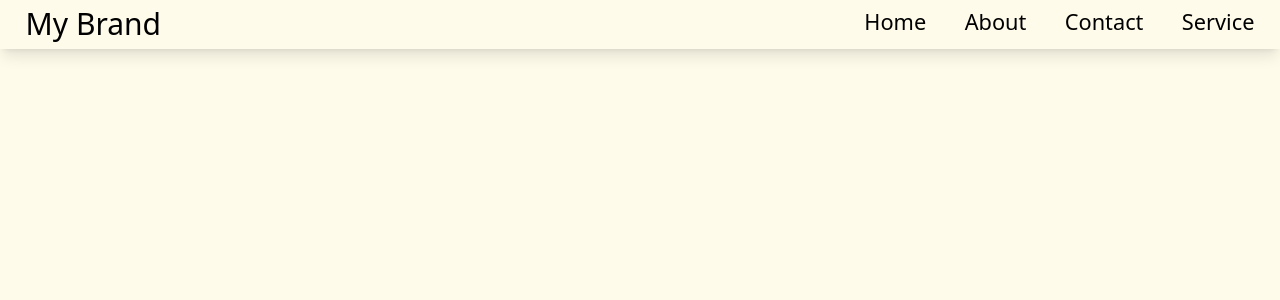
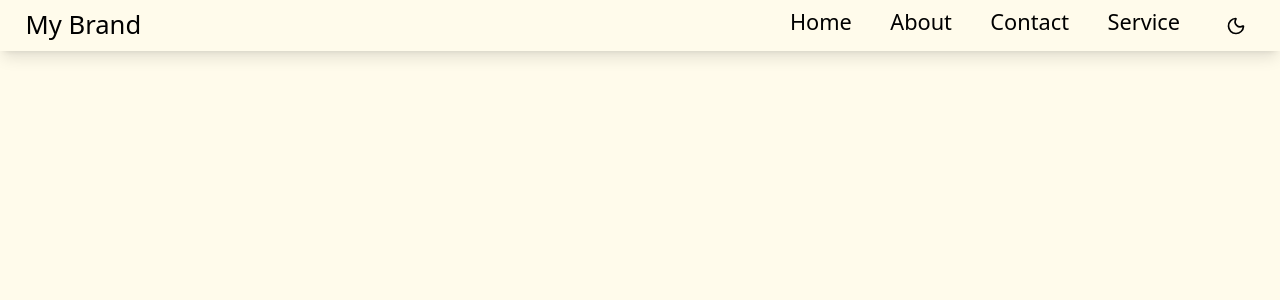
Before and after one commit to Rihan-saifi46/React-apps, a React (Vite) app in the folder hack/: page / in a window 1280 px wide. Shown: the top 300 px of the page. Built offline with nearby package versions, Linux system fonts and the light colour scheme.

Commit message:
7 Nov commit

```diff
--- a/hack/Components/Navbar+dark node/Pnav.jsx
+++ b/hack/Components/Navbar+dark node/Pnav.jsx
@@ -1,4 +1,5 @@
 import React, { useState } from 'react'
+import { Menu, X, Sun, Moon } from 'lucide-react';
 
 const Pnav = () => {
     const [isDark1, setIsDark1] = useState(false)
@@ -16,7 +17,7 @@ const Pnav = () => {
    <>
    <div className={isDark1 ? "bg-gray-950 min-h-screen":"bg-amber-50 min-h-screen"}>
      <nav className='flex justify-between px-[2vw] py-[.5vw] shadow-lg shadow-black-500/50'>
-      <div className={isDark1 ? "text-white text-3xl":"text-black text-3xl flex items-center"}>
+      <div className={isDark1 ? "text-white text-3xl":"text-black text-[2vw] flex items-center"}>
         My Brand
       </div>
       <div className={isDark1 ? "text-white text-[2vw] flex gap-[2vw]":"text-black text-[1.7vw] flex gap-[3vw] "}>
@@ -24,7 +25,13 @@ const Pnav = () => {
         <a href="#" className='no-underline'>About</a>
         <a href="#" className='no-underline'>Contact</a>
         <a href="#" className='no-underline'>Service</a>
+
+        <button onClick={dark} className={`p-2 rounded-lg ${isDark1 ? "bg-gray-700 text-yellow-400":"bg-amber-50 text-black"}  `}>
+            {isDark1 ? <Sun size={20}/>:<Moon size={20}/>}
+        </button>
       </div>
+      {/* button  */}
+
      </nav>
    </div>
    </>
```
